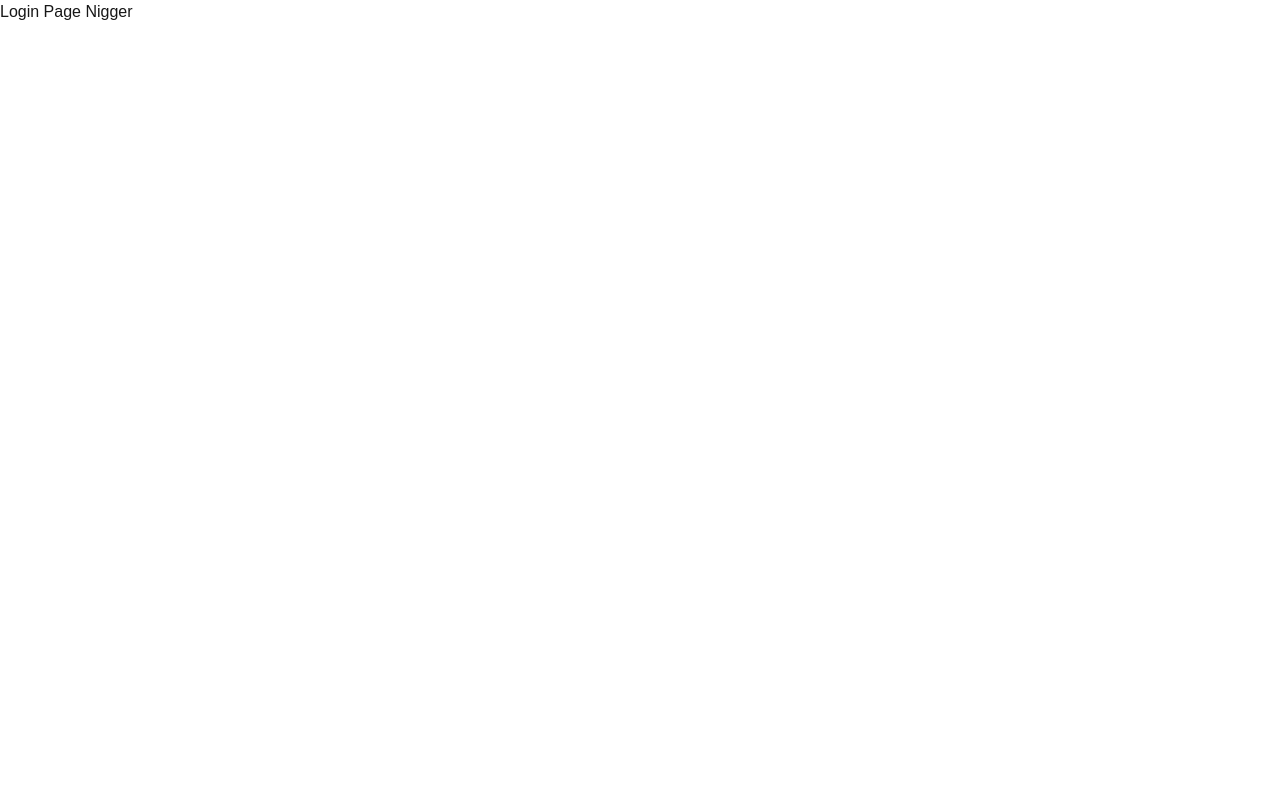
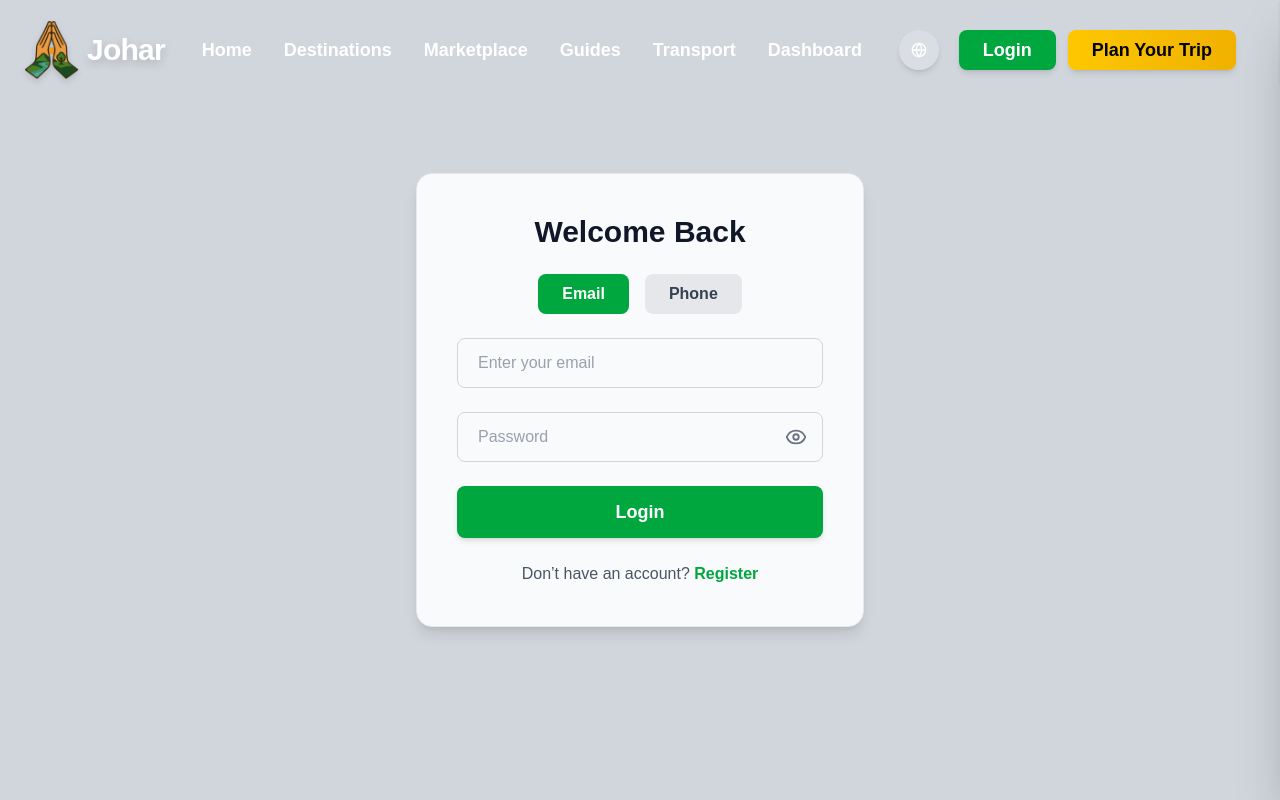
Before and after one commit to MAYANKSHARMA01010/sih_explore_jharkhand, a Next.js app: page /pages/login in a window 1280 px wide. Shown: the top 800 px of the page. Built offline with nearby package versions, Linux system fonts and the light colour scheme.

Commit message:
Login Page Made

```diff
--- a/src/app/pages/login/page.tsx
+++ b/src/app/pages/login/page.tsx
@@ -1,13 +1,137 @@
 "use client";
 
-import React from 'react'
+import React, { useState } from "react";
+import Navbar from "../../components/common/navbar";
+import Footer from "../../components/common/footer";
+import { Eye, EyeOff } from "lucide-react";
+import { useRouter } from "next/navigation";
 
-function login() {
+export default function Login() {
+  const [method, setMethod] = useState("email");
+  const [showPassword, setShowPassword] = useState(false);
+  const [loader, setLoader] = useState(false);
+  const router = useRouter();
+
+  const [formData, setFormData] = useState({
+    email: "",
+    password: "",
+    phone: "",
+  });
+
+  const isValidEmail = (email: string) =>
+    /^[^\s@]+@[^\s@]+\.[^\s@]+$/.test(email);
+
+  const handleLogin = () => {
+    if (method === "email") {
+      if (!isValidEmail(formData.email.trim())) {
+        alert("Please enter a valid email!");
+        return;
+      }
+    } else if (method === "phone") {
+      alert("Phone login is not implemented yet.");
+      return;
+    }
+
+    if (!formData.password) {
+      alert("Password is required!");
+      return;
+    }
+
+    setLoader(true);
+    setTimeout(() => {
+      alert("Login successful!");
+      router.push("/");
+      setLoader(false);
+    }, 1000);
+  };
+
   return (
-    <div>
-      Login Page Nigger
-    </div>
-  )
+    <>
+      <Navbar />
+      <div className="min-h-screen flex items-center justify-center bg-gray-300 py-20">
+        <div className="w-full max-w-md p-10 rounded-2xl bg-gray-50 border border-gray-200 shadow-lg flex flex-col gap-6">
+          <h2 className="text-3xl font-bold text-gray-900 text-center">
+            Welcome Back
+          </h2>
+
+          {/* Method Toggle */}
+          <div className="flex justify-center gap-4">
+            <button
+              className={`px-6 py-2 rounded-lg font-semibold transition-all duration-300 ${
+                method === "email"
+                  ? "bg-green-600 text-white"
+                  : "bg-gray-200 text-gray-700"
+              }`}
+              onClick={() => setMethod("email")}
+            >
+              Email
+            </button>
+            <button
+              className={`px-6 py-2 rounded-lg font-semibold transition-all duration-300 ${
+                method === "phone"
+                  ? "bg-green-600 text-white"
+                  : "bg-gray-200 text-gray-700"
+              }`}
+              onClick={() => alert("Phone login is not implemented yet.")}
+            >
+              Phone
+            </button>
+          </div>
+
+          {/* Email Input */}
+          {method === "email" && (
+            <input
+              type="email"
+              placeholder="Enter your email"
+              value={formData.email}
+              onChange={(e) =>
+                setFormData({ ...formData, email: e.target.value })
+              }
+              className="px-5 py-3 rounded-lg border border-gray-300 focus:outline-none focus:ring-2 focus:ring-green-500 placeholder-gray-400 transition-all"
+            />
+          )}
+
+          {/* Password Input */}
+          <div className="relative">
+            <input
+              type={showPassword ? "text" : "password"}
+              placeholder="Password"
+              value={formData.password}
+              onChange={(e) =>
+                setFormData({ ...formData, password: e.target.value })
+              }
+              className="w-full px-5 py-3 rounded-lg border border-gray-300 focus:outline-none focus:ring-2 focus:ring-green-500 placeholder-gray-400 transition-all"
+            />
+            <button
+              type="button"
+              onClick={() => setShowPassword(!showPassword)}
+              className="absolute right-4 top-1/2 -translate-y-1/2 text-gray-500 hover:text-green-600"
+            >
+              {showPassword ? <EyeOff size={22} /> : <Eye size={22} />}
+            </button>
+          </div>
+
+          {/* Login Button */}
+          <button
+            onClick={handleLogin}
+            disabled={loader}
+            className="w-full py-3 rounded-lg bg-green-600 text-white font-semibold text-lg shadow-md hover:bg-green-700 transition-all disabled:opacity-70"
+          >
+            {loader ? "Logging in..." : "Login"}
+          </button>
+
+          <p className="text-gray-600 text-center">
+            Don’t have an account?{" "}
+            <span
+              onClick={() => router.push("/register")}
+              className="text-green-600 font-semibold cursor-pointer hover:underline"
+            >
+              Register
+            </span>
+          </p>
+        </div>
+      </div>
+      <Footer />
+    </>
+  );
 }
-
-export default login
```
